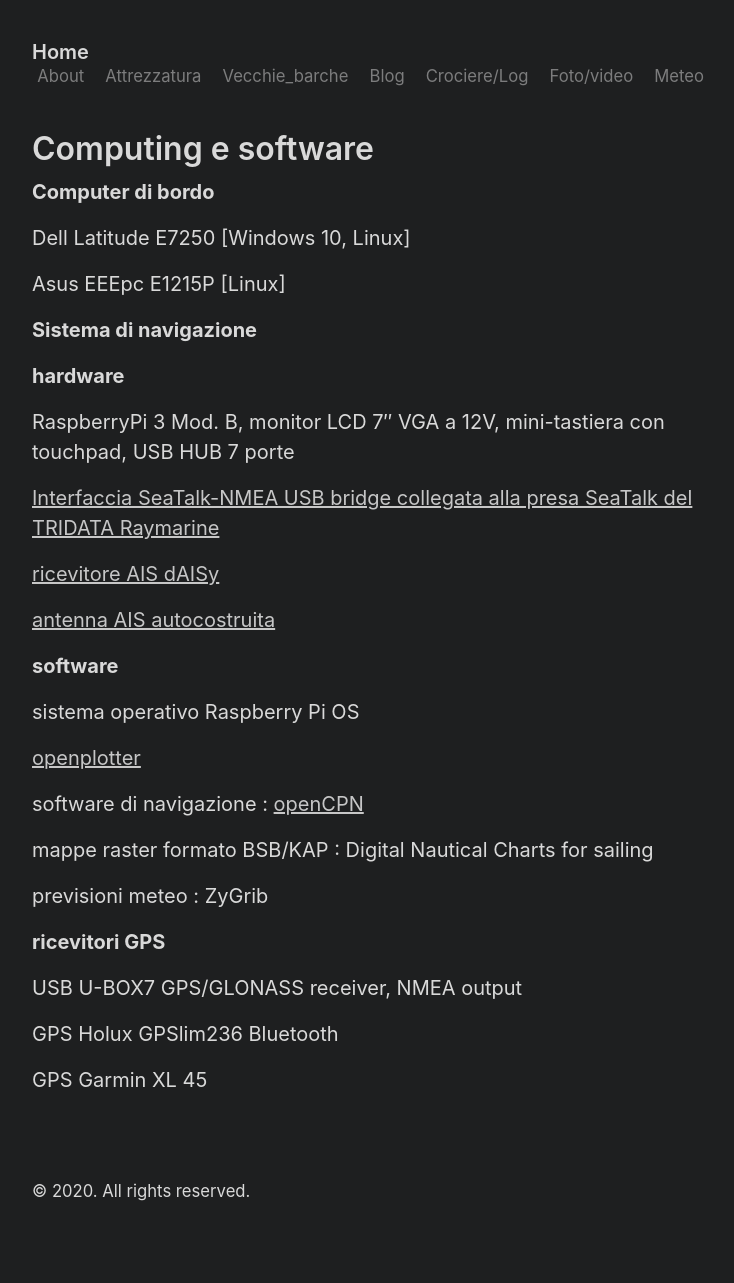
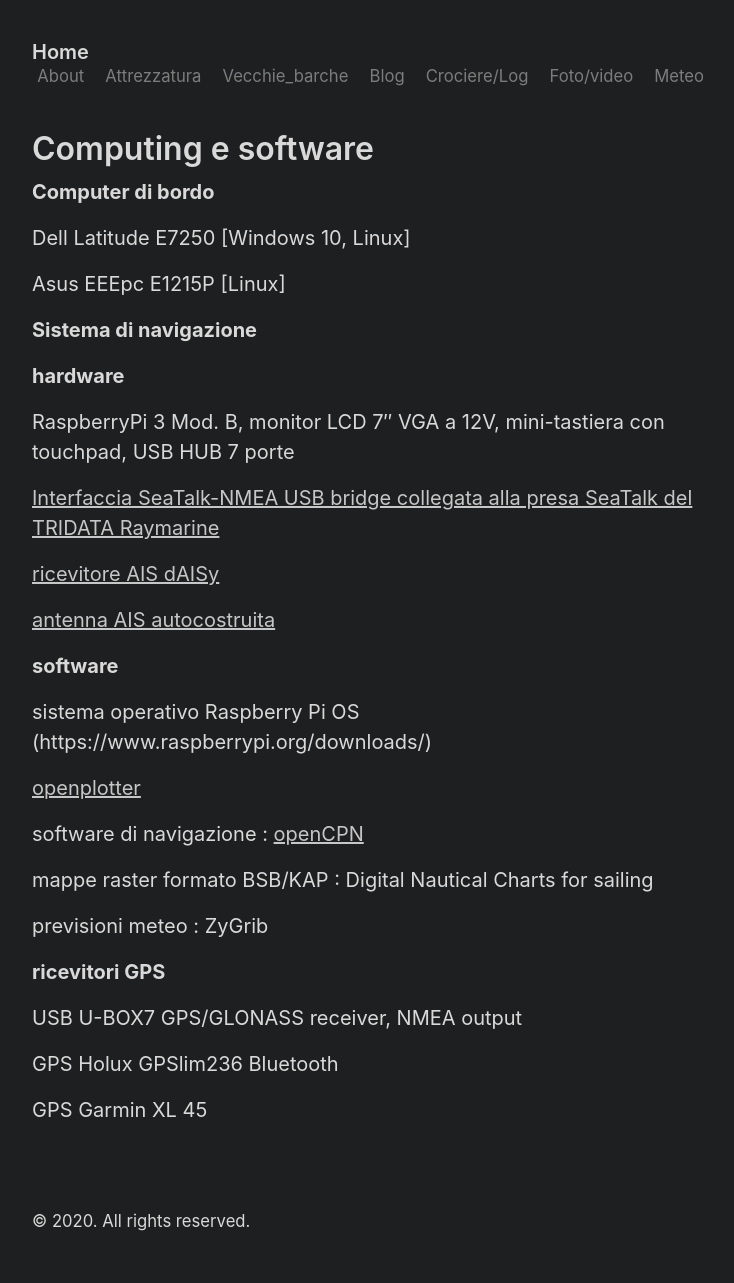
Before and after one commit to sy-polaris/sy-polaris.github.io, a Jekyll site: the page built from pagine/computing_software.md, in a window 1280 px wide. Shown: the whole page, without its empty margins (272-1006 px from the left). Built offline with Jekyll 4.4.1, drawn with Linux system fonts in a browser that asks for light colours; before the commit the page ends 1253 px from its top, so only the background shows below that; part of the change alters nothing that is shown.

Commit message:
Update computing_software.md

```diff
--- a/pagine/computing_software.md
+++ b/pagine/computing_software.md
@@ -22,7 +22,7 @@ RaspberryPi 3 Mod. B, monitor LCD 7″ VGA a 12V, mini-tastiera con touchpad, US
 
 **software**
 
-sistema operativo Raspberry Pi OS
+sistema operativo Raspberry Pi OS (https://www.raspberrypi.org/downloads/)
 
 [openplotter](http://openmarine.net/)
 
```
